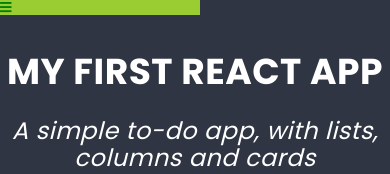
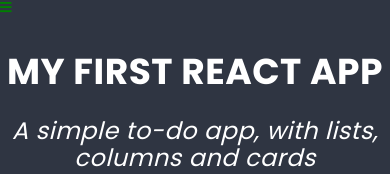
Before and after one commit to N1Anoobis/react, a React app: page / in a window 390 px wide. Both pictures are taken after a click on the element 195 px from the left and 7 px from the top of the page. Shown: the top 174 px of the page. Built offline with nearby package versions, Linux system fonts and the light colour scheme.

Commit message:
Add component Hamburger responsible for plain screen at start

```diff
--- a/src/components/App/App.js
+++ b/src/components/App/App.js
@@ -9,6 +9,7 @@
 
   state = {
     lists: this.props.lists || [],
+    value: null,
   }
   static defaultProps = {
     lists: listData.lists,
@@ -34,15 +35,18 @@
     ));
   }
 
-  getData(val) {
-    console.log(val);
+  getData=(val)=> {
+    console.log(val.close);
+    this.setState({
+      value : val.close,
+    });
   }
 
   render() {
     return (
       <>
         <Hamburger sendData={this.getData} />
-        <main className={this.getData ? styles.show : styles.close}>
+        <main className={this.state.value ? styles.show : styles.close}>
           <h1 className={styles.title}>{pageContents.title}</h1>
           <h2 className={styles.subtitle}>{pageContents.subtitle}</h2>
           <div>
--- a/src/components/Hamburger/Hamburger.scss
+++ b/src/components/Hamburger/Hamburger.scss
@@ -6,6 +6,6 @@
 
 .show {
 color: green;
-background-color: yellowgreen;
-width: 200px;
+// background-color: yellowgreen;
+width: 12px;
 }
```
